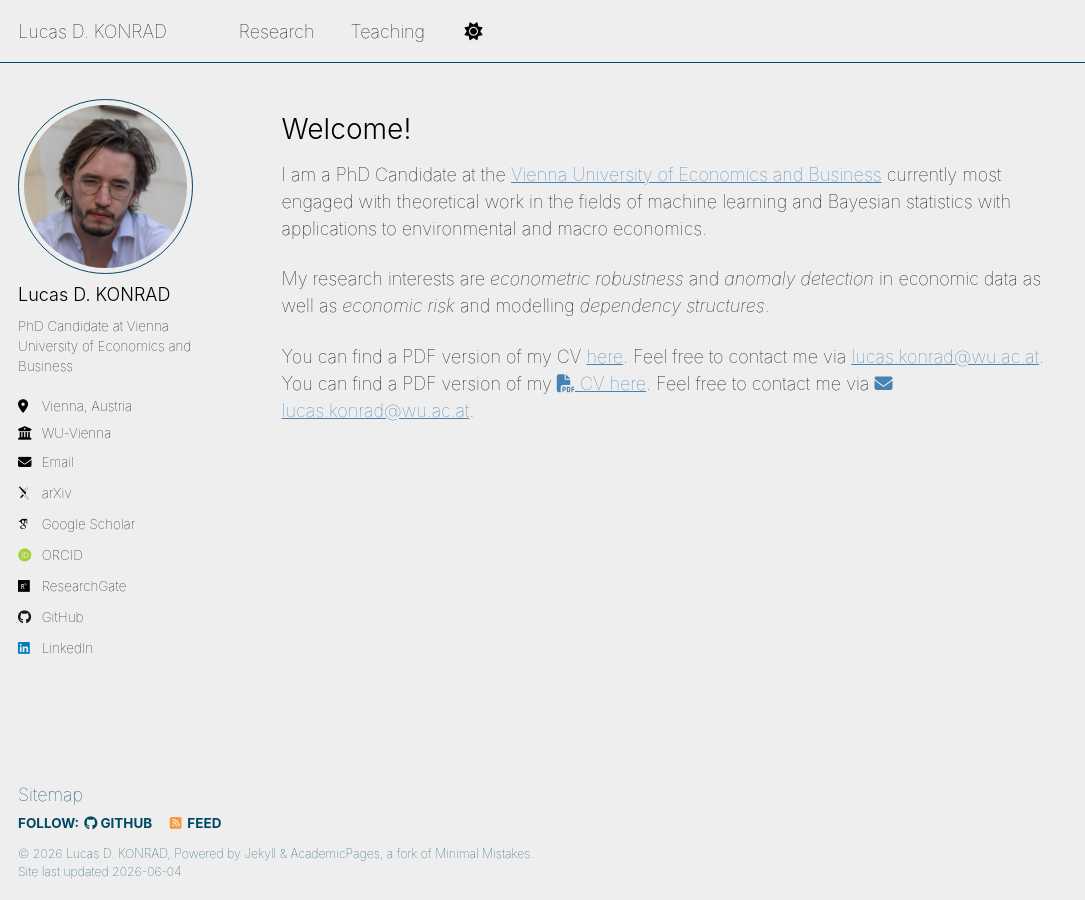
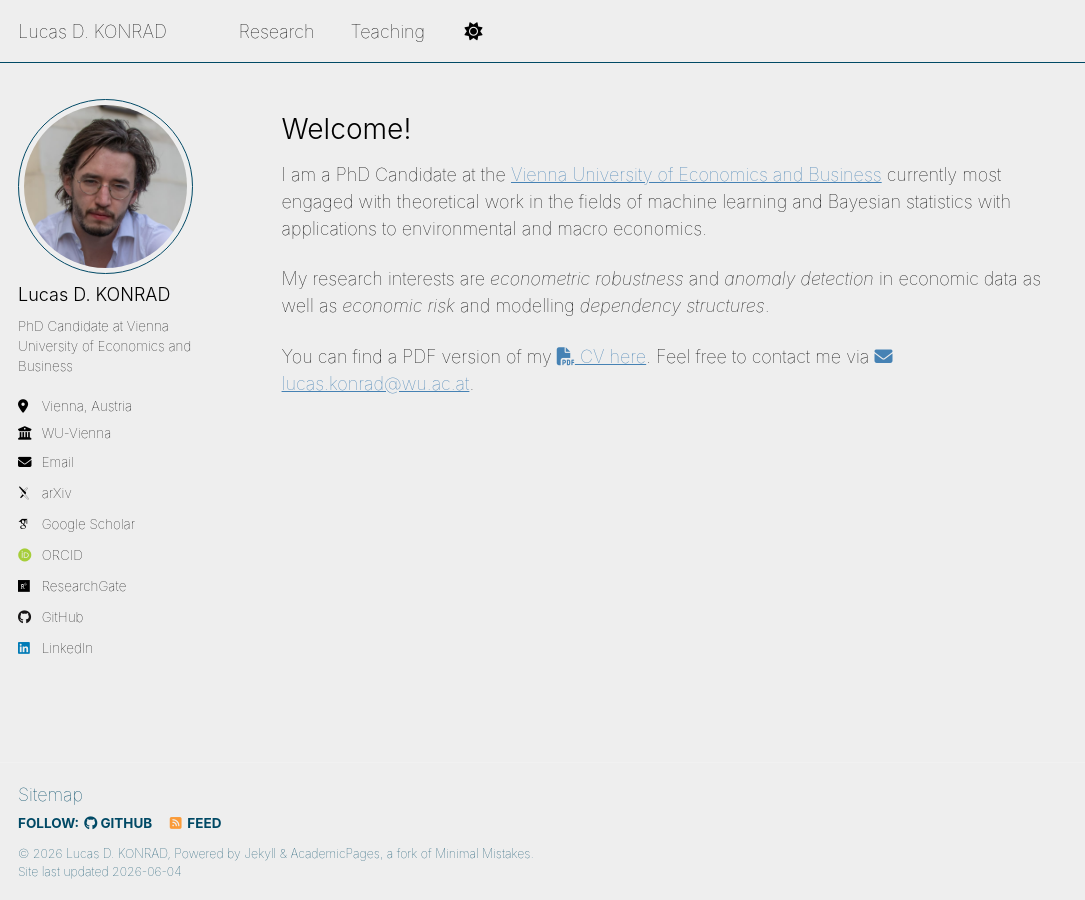
Before and after one commit to konradld/konradld.github.io, a Jekyll site: the page built from _pages/about.md, in a window 1280 px wide. Shown: the whole page, without its empty margins (0-1085 px from the left). Built offline with Jekyll 4.4.1, drawn with Linux system fonts in a browser that asks for light colours; some web fonts are replaced; a script that is not in the unit is left out.

Commit message:
Update about.md

```diff
--- a/_pages/about.md
+++ b/_pages/about.md
@@ -14,5 +14,4 @@ I am a PhD Candidate at the [Vienna University of Economics and Business](https:
 
 My research interests are *econometric robustness* and *anomaly detection* in economic data as well as *economic risk* and modelling *dependency structures*.
 
-You can find a PDF version of my CV [here](files/Curriculum_Vitae.pdf). Feel free to contact me via [lucas.konrad@wu.ac.at](mailto:lucas.konrad@wu.ac.at).
 You can find a PDF version of my <a href="files/Curriculum_Vitae.pdf"><i class="fa fa-file-pdf" aria-hidden="true"></i> CV here</a>. Feel free to contact me via <a href="mailto:lucas.konrad@wu.ac.at"><i class="fa fa-envelope" aria-hidden="true"></i> lucas.konrad@wu.ac.at</a>.
```
